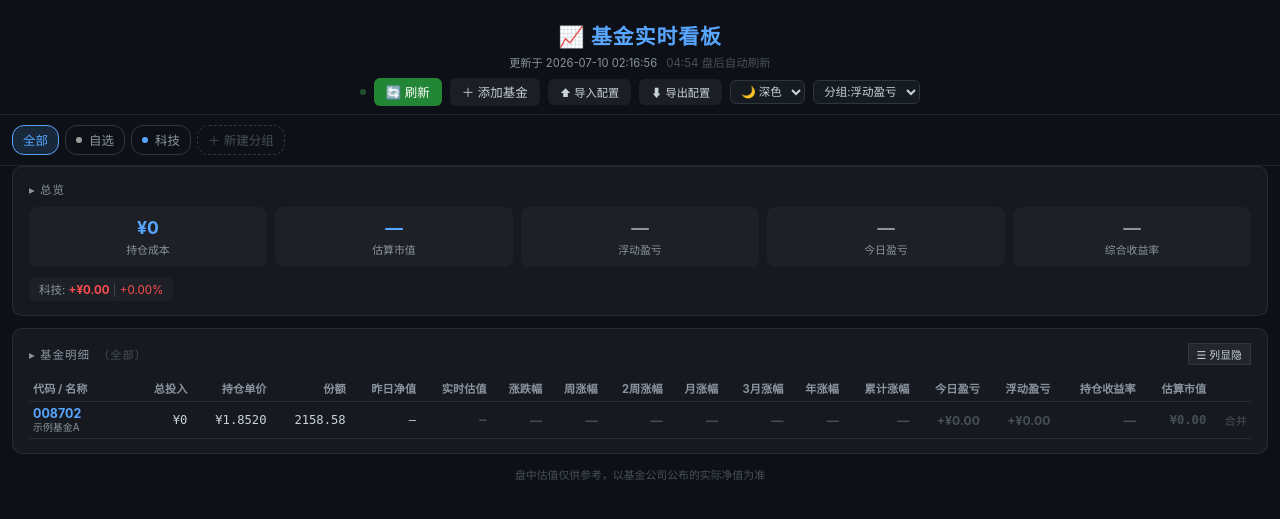
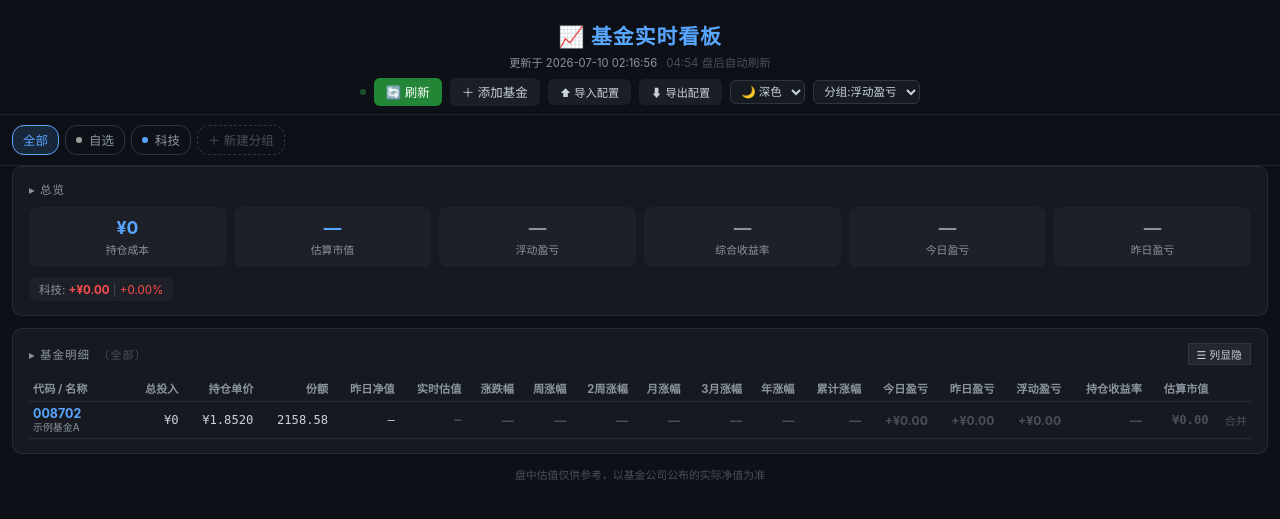
Before and after one commit to gaodyoffice/fund-monitor, a Flask app: page / in a window 1280 px wide. Shown: the top 519 px of the page. Run offline with Flask 3, Linux system fonts and the light colour scheme; data that the repository does not hold is empty.

Commit message:
feat: 总览增加昨日盈亏 + 刷新改为后台进行

```diff
--- a/app.py
+++ b/app.py
@@ -76,9 +76,10 @@ def fetch_one(code):
 
 
 def fetch_official_nav(code):
+    """取最近两期官方净值，返回 {today, date, yesterday} 或 None"""
     try:
         r = requests.get(
-            f'https://api.fund.eastmoney.com/f10/lsjz?callback=jquery&fundCode={code}&pageIndex=1&pageSize=1',
+            f'https://api.fund.eastmoney.com/f10/lsjz?callback=jquery&fundCode={code}&pageIndex=1&pageSize=2',
             headers={'Referer': 'https://fund.eastmoney.com/'},
             timeout=FETCH_TIMEOUT,
         )
@@ -88,10 +89,13 @@ def fetch_official_nav(code):
             text = m.group(1)
         data = json.loads(text)
         if data.get('Data') and data['Data'].get('LSJZList'):
-            nav = data['Data']['LSJZList'][0]
-            dwjz = float(nav['DWJZ'])
-            if dwjz > 0 and nav.get('FSRQ') == date.today().isoformat():
-                return dwjz
+            records = data['Data']['LSJZList']
+            if records:
+                r0 = records[0]
+                result = {'today': float(r0['DWJZ']), 'date': r0.get('FSRQ', ''), 'yesterday': None}
+                if len(records) > 1:
+                    result['yesterday'] = float(records[1]['DWJZ'])
+                return result
     except Exception:
         pass
     return None
@@ -154,7 +158,7 @@ def compute_funds(funds, live, groups, cur_group='all'):
 
     # ── 逐行计算 ──
     rows = []
-    total_cost = total_value = total_profit = total_today = 0.0
+    total_cost = total_value = total_profit = total_today = total_yesterday = 0.0
 
     for f in fund_rows:
         code = f['code']
@@ -189,6 +193,7 @@ def compute_funds(funds, live, groups, cur_group='all'):
             cur_val = round(shares * gsz, 2)
             profit = round(cur_val - total_paid, 2)
             today_profit = round(shares * (gsz - dwjz), 2) if dwjz > 0 else 0.0
+            row['yesterdayProfit'] = f.get('yesterdayProfit', 0.0) or 0.0
             row['totalPaid'] = total_paid
             row['curVal'] = cur_val
             row['profit'] = profit
@@ -197,11 +202,13 @@ def compute_funds(funds, live, groups, cur_group='all'):
             total_value += cur_val
             total_profit += profit
             total_today += today_profit
+            total_yesterday += row['yesterdayProfit']
         else:
             row['totalPaid'] = 0.0
             row['curVal'] = 0.0
             row['profit'] = 0.0
             row['todayProfit'] = 0.0
+            row['yesterdayProfit'] = 0.0
 
         rows.append(row)
 
@@ -265,6 +272,7 @@ def compute_funds(funds, live, groups, cur_group='all'):
             'totalValue': round(total_value, 2),
             'totalProfit': round(total_profit, 2),
             'totalToday': round(total_today, 2),
+            'totalYesterday': round(total_yesterday, 2),
             'totalPct': round(total_profit / total_cost * 100, 2) if total_cost > 0 else 0.0,
         },
         'groupsProfit': groups_profit_rounded,
@@ -328,6 +336,8 @@ def api_compute():
 @app.route('/api/refresh', methods=['POST'])
 def api_refresh():
     """抓取实时数据 → 修正 todayBuy → 积累 records → 全量计算"""
+    data = request.get_json(silent=True)
+    cur_group = data.get('curGroup', 'all') if data else 'all'
     config = read_config()
     funds = config.get('funds', [])
     groups = config.get('groups', [])
@@ -336,7 +346,7 @@ def api_refresh():
             'funds': [], 'fetched': {}, 'groups': groups,
             'rows': [], 'summary': {
                 'totalCost': 0, 'totalValue': 0,
-                'totalProfit': 0, 'totalToday': 0, 'totalPct': 0,
+                'totalProfit': 0, 'totalToday': 0, 'totalYesterday': 0, 'totalPct': 0,
             },
             'groupsProfit': {}, 'groupBreakdown': [],
         }
@@ -354,28 +364,49 @@ def api_refresh():
             except Exception:
                 live[code] = None
 
-    # 尝试用官方净值替代 gsz（仅当日期匹配 today 才生效）
+    # 独立获取 eastmoney 历史净值，用于计算昨日盈亏（不限时间）
     codes_to_fix = [f['code'] for f in funds if live.get(f['code'])]
     with ThreadPoolExecutor(max_workers=10) as pool:
         nav_future = {pool.submit(fetch_official_nav, code): code for code in set(codes_to_fix)}
+        nav_results = {}
         for fut in as_completed(nav_future):
             code = nav_future[fut]
             try:
-                nav = fut.result()
-                if nav and nav > 0 and live.get(code):
-                    live[code]['gsz'] = nav
+                result = fut.result()
+                if result and result['today'] > 0:
+                    nav_results[code] = result
             except Exception:
                 pass
 
-    # 修正 todayBuy: 用最新 gsz 重算份额
+    # 昨日盈亏 = 份额 × (最新净值 - 昨日净值)
+    for f in funds:
+        nr = nav_results.get(f['code'])
+        if not nr or not nr.get('yesterday'):
+            continue
+        s = f.get('shares', 0) or 0
+        if s > 0 and nr['yesterday'] > 0:
+            f['yesterdayProfit'] = round(s * (live[f['code']]['dwjz'] - nr['yesterday']), 2)
+
+    # 二次校正：盘后用 eastmoney 今日净值替换 gsz（盘中跳过以节省时间）
+    if datetime.now().hour >= 15:
+        for code, nr in nav_results.items():
+            if nr['date'] == today and live.get(code):
+                live[code]['gsz'] = nr['today']
+                if nr['yesterday']:
+                    live[code]['dwjz'] = nr['yesterday']
+
+    # 修正 todayBuy: 用最新 gsz 合并到现有持仓
     changed = False
     for f in funds:
         tb = f.get('todayBuy', 0)
         if tb > 0 and live.get(f['code']):
             price = live[f['code']]['gsz']
             if price > 0:
-                f['cost'] = price
-                f['shares'] = round(tb / price, 6)
+                add_shares = round(tb / price, 6)
+                old_total = f.get('cost', 0) * f.get('shares', 0)
+                f['shares'] = round((f.get('shares', 0) or 0) + add_shares, 6)
+                if f['shares'] > 0:
+                    f['cost'] = round((old_total + tb) / f['shares'], 6)
                 f['todayBuy'] = 0
                 changed = True
 
@@ -389,9 +420,12 @@ def api_refresh():
         if not any(r['d'] == today for r in f['records']):
             gsz, dwjz = d.get('gsz'), d.get('dwjz')
             if gsz and dwjz and dwjz > 0:
+                shares = f.get('shares', 0) or 0
                 f['records'].append({
                     'd': today,
                     'v': round((gsz - dwjz) / dwjz * 100, 4),
+                    'p': round(shares * (gsz - dwjz), 2) if shares > 0 else 0.0,
+                    'dwjz': dwjz,
                 })
 
     write_config(config)
@@ -407,10 +441,26 @@ def api_refresh():
                 'gztime': d['gztime'],
             }
 
-    result = compute_funds(funds, live, groups, 'all')
+    result = compute_funds(funds, live, groups, cur_group)
     result['funds'] = funds
     result['fetched'] = fetched
     result['groups'] = groups
+
+    # ── 调试日志 ──
+    print('\n=== DEBUG: api_refresh ===')
+    for f in funds:
+        d = live.get(f['code'])
+        gsz = d['gsz'] if d else '—'
+        dwjz = d['dwjz'] if d else '—'
+        name = d['name'] if d else f.get('name', '')
+        shares = f.get('shares', 0) or 0
+        cost = f.get('cost', 0) or 0
+        row_today = next((r.get('todayProfit', 0) for r in result['rows'] if r['code'] == f['code']), 0)
+        row_yesterday = next((r.get('yesterdayProfit', 0) for r in result['rows'] if r['code'] == f['code']), 0)
+        print(f"  {f['code']} {name[:16]:16s}  shares={shares:>8.2f}  cost={cost:>7.4f}  "
+              f"gsz={gsz}  dwjz={dwjz}  todayProfit={row_today:>8.2f}  yesterdayProfit={row_yesterday:>8.2f}")
+    print('=== END DEBUG ===\n')
+
     return result
 
 
--- a/templates/index.html
+++ b/templates/index.html
@@ -59,7 +59,7 @@ body{font-family:-apple-system,"PingFang SC","Microsoft YaHei",sans-serif;backgr
 .card-title{font-size:.72rem;color:var(--text2);letter-spacing:1px;text-transform:uppercase;margin-bottom:10px}
 
 /* Summary Grid */
-.sum-grid{display:grid;grid-template-columns:repeat(5,1fr);gap:8px}
+.sum-grid{display:grid;grid-template-columns:repeat(6,1fr);gap:8px}
 .sum-item{text-align:center;padding:10px 4px;background:var(--elevated);border-radius:8px}
 .sum-item .sv{font-size:1.1rem;font-weight:700}
 .sum-item .sl{font-size:.68rem;color:var(--text2);margin-top:3px}
@@ -187,8 +187,9 @@ tr:hover td{background:var(--hover)}
     <div class="sum-item"><div class="sv" id="totalCost" style="color:#58a6ff">—</div><div class="sl">持仓成本</div></div>
     <div class="sum-item"><div class="sv" id="totalValue" style="color:#58a6ff">—</div><div class="sl">估算市值</div></div>
     <div class="sum-item"><div class="sv" id="totalProfit">—</div><div class="sl">浮动盈亏</div></div>
+    <div class="sum-item"><div class="sv" id="totalPct">—</div><div class="sl">综合收益率</div></div>
     <div class="sum-item"><div class="sv" id="totalTodayProfit">—</div><div class="sl">今日盈亏</div></div>
-    <div class="sum-item"><div class="sv" id="totalPct">—</div><div class="sl">综合收益率</div></div>
+    <div class="sum-item"><div class="sv" id="totalYesterdayProfit">—</div><div class="sl">昨日盈亏</div></div>
   </div>
   <div id="groupProfitBreakdown" style="margin-top:10px;display:flex;gap:8px;flex-wrap:wrap"></div>
 </div>
@@ -212,6 +213,7 @@ tr:hover td{background:var(--hover)}
       <label><input type="checkbox" checked data-col="10"> 年涨幅</label>
       <label><input type="checkbox" checked data-col="11"> 累计涨幅</label>
       <label><input type="checkbox" checked data-col="13"> 今日盈亏</label>
+      <label><input type="checkbox" checked data-col="18"> 昨日盈亏</label>
       <label><input type="checkbox" checked data-col="12"> 浮动盈亏</label>
       <label><input type="checkbox" checked data-col="17"> 持仓收益率</label>
       <label><input type="checkbox" checked data-col="14"> 估算市值</label>
@@ -232,6 +234,7 @@ tr:hover td{background:var(--hover)}
     <th data-col="10" class="sortable">年涨幅</th>
     <th data-col="11" class="sortable">累计涨幅</th>
     <th data-col="13" class="sortable">今日盈亏</th>
+    <th data-col="18" class="sortable">昨日盈亏</th>
     <th data-col="12" class="sortable">浮动盈亏</th>
     <th data-col="17" class="sortable">持仓收益率</th>
     <th data-col="14" class="sortable">估算市值</th>
@@ -437,25 +440,23 @@ async function confirmBuy() {
   if (!f) return;
   const groupId = document.getElementById('buyGroupSelect').value;
   const cost = parseFloat(document.getElementById('buyCost').value);
-  let price = parseFloat(document.getElementById('buyPrice').value);
   if (!groupId) { showToast('请选择目标分组', true); return; }
   if (isNaN(cost) || cost <= 0) { showToast('请输入买入金额', true); return; }
-  if (isNaN(price) || price <= 0) {
-    const d = await fetchOne(buyTargetCode);
-    if (!d) { showToast('暂无实时估值，请手动输入单价', true); return; }
-    price = d.gsz;
-    if (computedData) computedData.fetched[buyTargetCode] = { gsz: d.gsz, dwjz: d.dwjz, name: d.name, gztime: d.gztime };
-  }
   const now = new Date();
   const todayStr = now.toISOString().split('T')[0];
   const isAfterMarket = now.getHours() >= 15;
   f.groupId = groupId;
   if (isAfterMarket) {
+    let price = parseFloat(document.getElementById('buyPrice').value);
+    if (isNaN(price) || price <= 0) {
+      const d = await fetchOne(buyTargetCode);
+      if (!d) { showToast('暂无数据，请手动输入单价', true); return; }
+      price = d.dwjz || d.gsz;
+      if (computedData) computedData.fetched[buyTargetCode] = { gsz: d.gsz, dwjz: d.dwjz, name: d.name, gztime: d.gztime };
+    }
     f.cost = price;
     f.shares = cost / price;
   } else {
-    f.cost = price;
-    f.shares = cost / price;
     f.todayBuy = (f.todayBuy || 0) + cost;
   }
   if (!f.addTime) f.addTime = todayStr;
@@ -512,21 +513,24 @@ async function confirmAddPosition() {
   const f = funds.find(x => x.code === addPosCode);
   if (!f) return;
   const addAmount = parseFloat(document.getElementById('addPosAmount').value);
+  if (isNaN(addAmount) || addAmount <= 0) { showToast('请输入加仓金额', true); return; }
+  const now = new Date();
+  const isAfterMarket = now.getHours() >= 15;
+  if (isAfterMarket) {
     let addPrice = parseFloat(document.getElementById('addPosPrice').value);
-  if (isNaN(addAmount) || addAmount <= 0) { showToast('请输入加仓金额', true); return; }
     if (isNaN(addPrice) || addPrice <= 0) {
       const d = await fetchOne(addPosCode);
-    if (!d) { showToast('暂无实时估值，请手动输入单价', true); return; }
-    addPrice = d.gsz;
+      if (!d) { showToast('暂无数据，请手动输入单价', true); return; }
+      addPrice = d.dwjz || d.gsz;
       if (computedData) computedData.fetched[addPosCode] = { gsz: d.gsz, dwjz: d.dwjz, name: d.name, gztime: d.gztime };
     }
-  const now = new Date();
-  const isAfterMarket = now.getHours() >= 15;
     const addShares = addAmount / addPrice;
     const oldTotal = (f.cost || 0) * (f.shares || 0);
     f.shares = (f.shares || 0) + addShares;
     f.cost = (oldTotal + addAmount) / f.shares;
-  if (!isAfterMarket) f.todayBuy = (f.todayBuy || 0) + addAmount;
+  } else {
+    f.todayBuy = (f.todayBuy || 0) + addAmount;
+  }
   await saveFunds(funds);
   closeModal('addPosModal');
   await computeAndRender();
@@ -887,9 +891,12 @@ async function fetchOne(code) {
 
 async function fetchAllFunds() {
   if (funds.length === 0) return;
-  showLoading(true);
   try {
-    const resp = await fetch('/api/refresh', { method: 'POST' });
+    const resp = await fetch('/api/refresh', {
+      method: 'POST',
+      headers: {'Content-Type': 'application/json'},
+      body: JSON.stringify({ curGroup: curGroup })
+    });
     if (!resp.ok) throw new Error('Refresh failed');
     const data = await resp.json();
 
@@ -907,7 +914,6 @@ async function fetchAllFunds() {
     }
     render();
   } finally {
-    showLoading(false);
   }
 }
 
@@ -933,7 +939,7 @@ function getSortKey(r, col) {
     const v = col === 5 ? r.pct : r.periods[{6:'w1',7:'w2',8:'m1',9:'m3',10:'y1',11:'sinceAdd'}[col]];
     return v !== null && v !== undefined && isFinite(v) ? v : -Infinity;
   }
-  const map = {1:'totalPaid',2:'shares',3:'dwjz',4:'gsz',12:'profit',13:'todayProfit',14:'curVal',16:'cost',17:'profitRate'};
+  const map = {1:'totalPaid',2:'shares',3:'dwjz',4:'gsz',12:'profit',13:'todayProfit',14:'curVal',16:'cost',17:'profitRate',18:'yesterdayProfit'};
   const key = map[col];
   if (col === 17) return r.totalPaid > 0 ? r.profit / r.totalPaid * 100 : -Infinity;
   return key ? (r[key] !== undefined && r[key] !== null ? r[key] : -Infinity) : 0;
@@ -1051,6 +1057,9 @@ function render() {
   document.getElementById('totalProfit').style.color = summary.totalCost > 0 ? (isUp ? '#ff4d4f' : '#3fb950') : '#8b949e';
   document.getElementById('totalTodayProfit').textContent = summary.totalCost > 0 ? (todayUp?'+':'') + fmtY(summary.totalToday) : '—';
   document.getElementById('totalTodayProfit').style.color = summary.totalCost > 0 ? (todayUp ? '#ff4d4f' : '#3fb950') : '#8b949e';
+  const yestUp = summary.totalYesterday >= 0;
+  document.getElementById('totalYesterdayProfit').textContent = summary.totalCost > 0 ? (yestUp?'+':'') + fmtY(summary.totalYesterday) : '—';
+  document.getElementById('totalYesterdayProfit').style.color = summary.totalCost > 0 ? (yestUp ? '#ff4d4f' : '#3fb950') : '#8b949e';
   document.getElementById('totalPct').textContent = summary.totalCost > 0 ? (isUp?'+':'') + summary.totalPct.toFixed(2) + '%' : '—';
   document.getElementById('totalPct').style.color = summary.totalCost > 0 ? (isUp ? '#ff4d4f' : '#3fb950') : '#8b949e';
 
@@ -1084,6 +1093,7 @@ function render() {
     const rc = r.hasData ? (r.pct >= 0 ? '#ff4d4f' : '#3fb950') : 'var(--muted)';
     const pc = r.hasData ? (r.profit >= 0 ? '#ff4d4f' : '#3fb950') : 'var(--muted)';
     const tc = r.hasData ? (r.todayProfit >= 0 ? '#ff4d4f' : '#3fb950') : 'var(--muted)';
+    const yc = r.hasData ? (r.yesterdayProfit >= 0 ? '#ff4d4f' : '#3fb950') : 'var(--muted)';
     const periods = r.periods || {};
     const fmtPct = v => v !== null && v !== undefined && isFinite(v) ? (v>=0?'+':'') + v.toFixed(2) + '%' : '—';
     const pClr = v => v >= 0 ? '#ff4d4f' : (v < 0 ? '#3fb950' : 'var(--muted)');
@@ -1103,6 +1113,7 @@ function render() {
       <td data-col="10" class="r bold" style="color:${pClr(periods.y1)}">${fmtPct(periods.y1)}</td>
       <td data-col="11" class="r bold" style="color:${pClr(periods.sinceAdd)}">${fmtPct(periods.sinceAdd)}</td>
       <td data-col="13" class="r bold" style="color:${r.hasPos ? tc : 'var(--muted)'}">${r.hasPos ? (r.todayProfit>=0?'+':'') + fmtY(r.todayProfit) : '—'}</td>
+      <td data-col="18" class="r bold" style="color:${r.hasPos ? yc : 'var(--muted)'}">${r.hasPos ? (r.yesterdayProfit>=0?'+':'') + fmtY(r.yesterdayProfit) : '—'}</td>
       <td data-col="12" class="r bold" style="color:${r.hasPos ? pc : 'var(--muted)'}">${r.hasPos ? (r.profit>=0?'+':'') + fmtY(r.profit) : '—'}</td>
       <td data-col="17" class="r bold" style="color:${r.hasPos && r.totalPaid > 0 ? pc : 'var(--muted)'}">${r.hasPos && r.totalPaid > 0 ? (r.profit>=0?'+':'') + (r.profit / r.totalPaid * 100).toFixed(2) + '%' : '—'}</td>
       <td data-col="14" class="r num bold" style="color:${r.hasPos ? rc : 'var(--muted)'}">${r.hasPos ? fmtY(r.curVal) : '—'}</td>
```
Also changed, not shown: README.md. Lines whose indentation alone changed are shown as unchanged.
